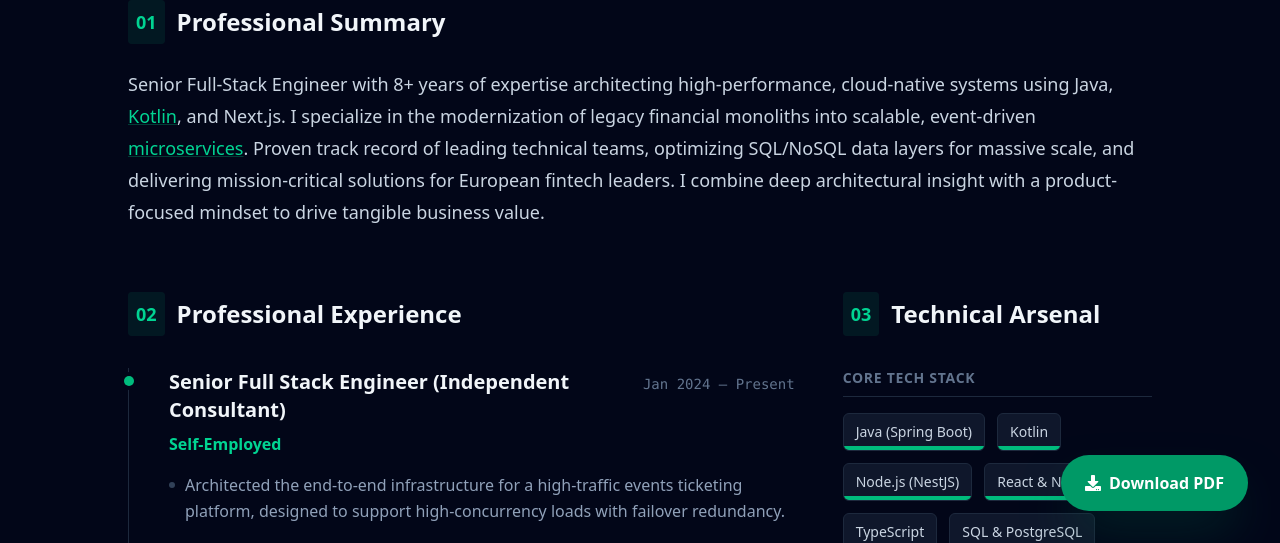
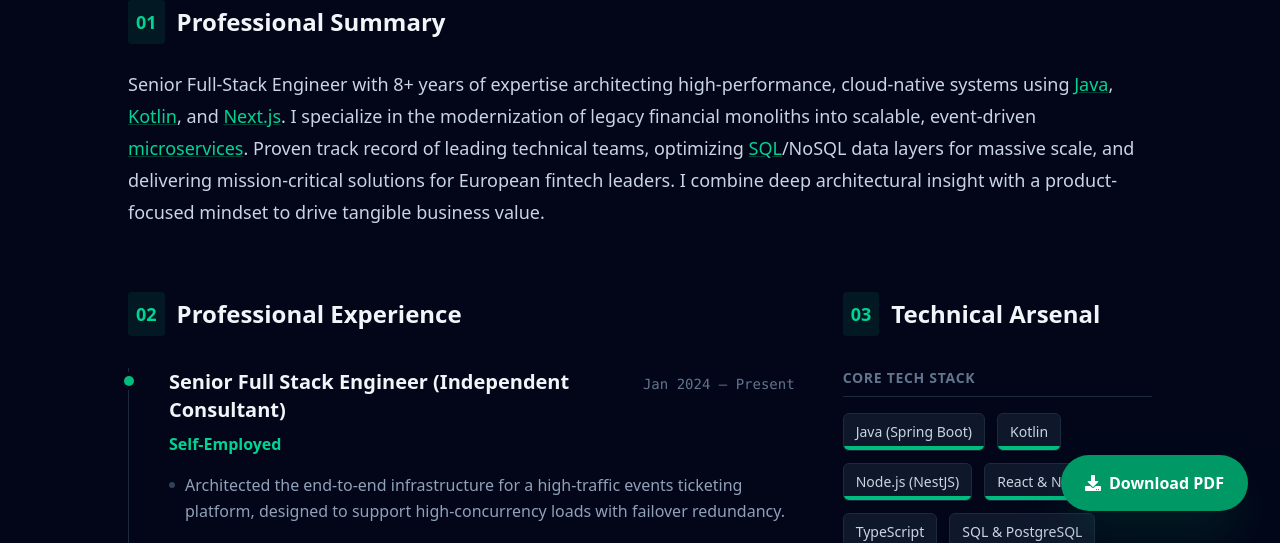
Before and after one commit to Loui-Molina/Curriculum, a Next.js app: page / in a window 1280 px wide. Shown: the part 257-800 px from the top of the page. Built offline with nearby package versions, Linux system fonts and the light colour scheme.

Commit message:
updated skills linkifier

```diff
--- a/src/components/linkifySkills.tsx
+++ b/src/components/linkifySkills.tsx
@@ -14,30 +14,49 @@ interface LinkifySkillsProps {
 }
 
 const LinkifySkills: React.FC<LinkifySkillsProps> = ({text, allSkills}) => {
-    const sortedSkills = [...allSkills].sort((a, b) => b.name.length - a.name.length);
+    const keywordMap = new Map<string, Skill>();
 
-    const skillNames = sortedSkills.map(s => s.name.replace(/[.*+?^${}()|[\]\\]/g, '\\$&'));
-    const regex = new RegExp(`\\b(${skillNames.join('|')})\\b`, 'gi');
+    allSkills.forEach(skill => {
+        keywordMap.set(skill.name.toLowerCase(), skill);
+
+        const parts = skill.name.split(/[\(\)\/&,]+/).map(s => s.trim());
+
+        parts.forEach(part => {
+            if (part.length > 1) {
+                if (!keywordMap.has(part.toLowerCase())) {
+                    keywordMap.set(part.toLowerCase(), skill);
+                }
+            }
+        });
+    });
+
+    const sortedKeywords = Array.from(keywordMap.keys()).sort((a, b) => b.length - a.length);
+
+    if (sortedKeywords.length === 0) return <>{text}</>;
+
+    const escapedKeywords = sortedKeywords.map(k => k.replace(/[.*+?^${}()|[\]\\]/g, '\\$&'));
+    const regex = new RegExp(`\\b(${escapedKeywords.join('|')})\\b`, 'gi');
 
     const parts: React.ReactNode[] = [];
     let lastIndex = 0;
 
-    text.replace(regex, (match, skillName, offset) => {
+    text.replace(regex, (match, keyword, offset) => {
         if (offset > lastIndex) {
             parts.push(text.substring(lastIndex, offset));
         }
 
-        const foundSkill = sortedSkills.find(s => s.name.toLowerCase() === skillName.toLowerCase());
+        const lowerKeyword = keyword.toLowerCase();
+        const foundSkill = keywordMap.get(lowerKeyword);
 
         if (foundSkill) {
             const skillId = foundSkill.name.replace(/\s+/g, '-').toLowerCase();
             parts.push(
                 <Link
-                    key={`${skillName}-${offset}`}
+                    key={`${keyword}-${offset}`}
                     href={`/#${skillId}`}
                     className="text-emerald-400 hover:text-emerald-300 font-medium underline decoration-emerald-500/30 hover:decoration-emerald-500 transition-all duration-200"
                 >
-                    {skillName}
+                    {match}
                 </Link>
             );
         } else {
```
